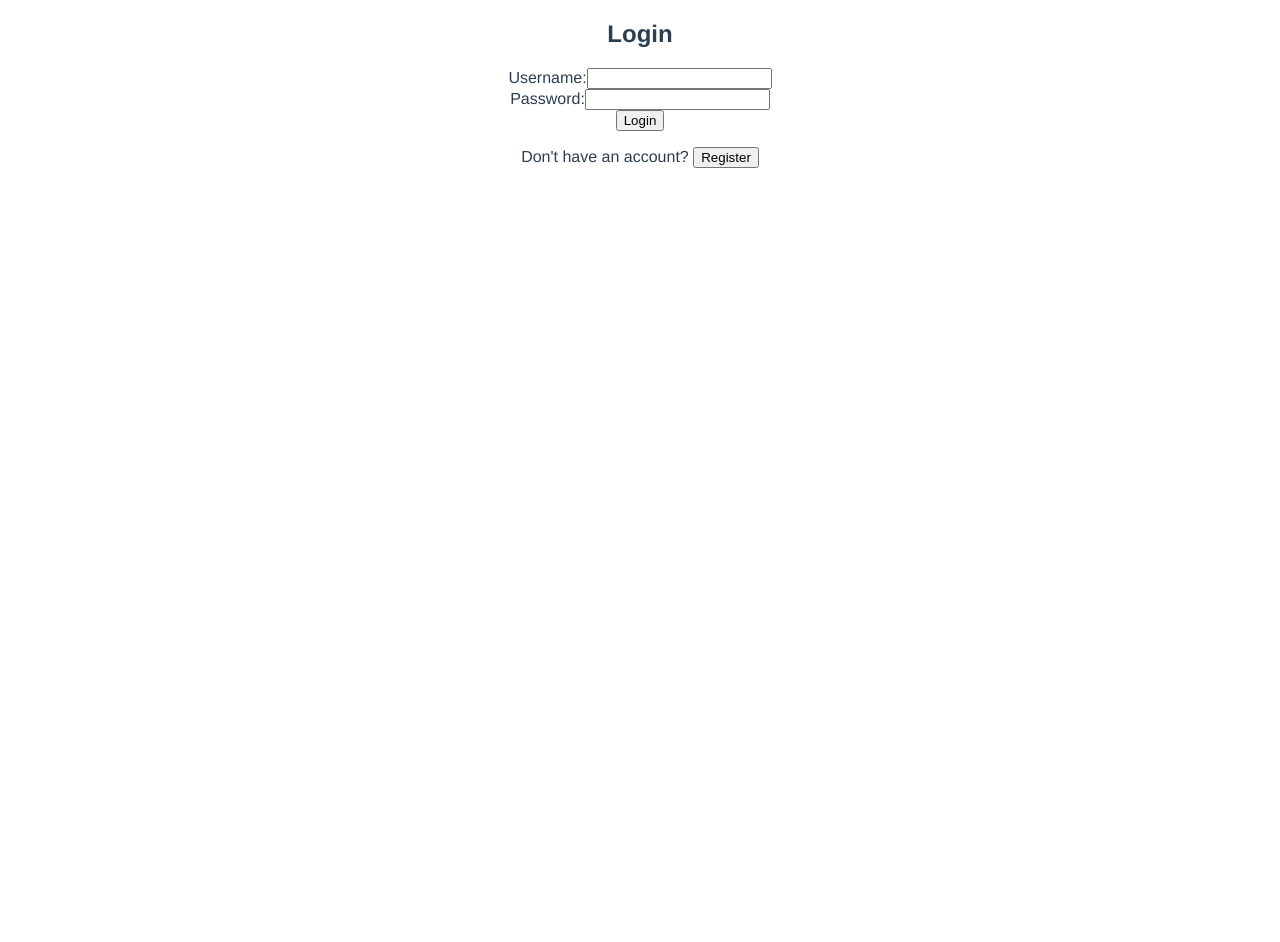
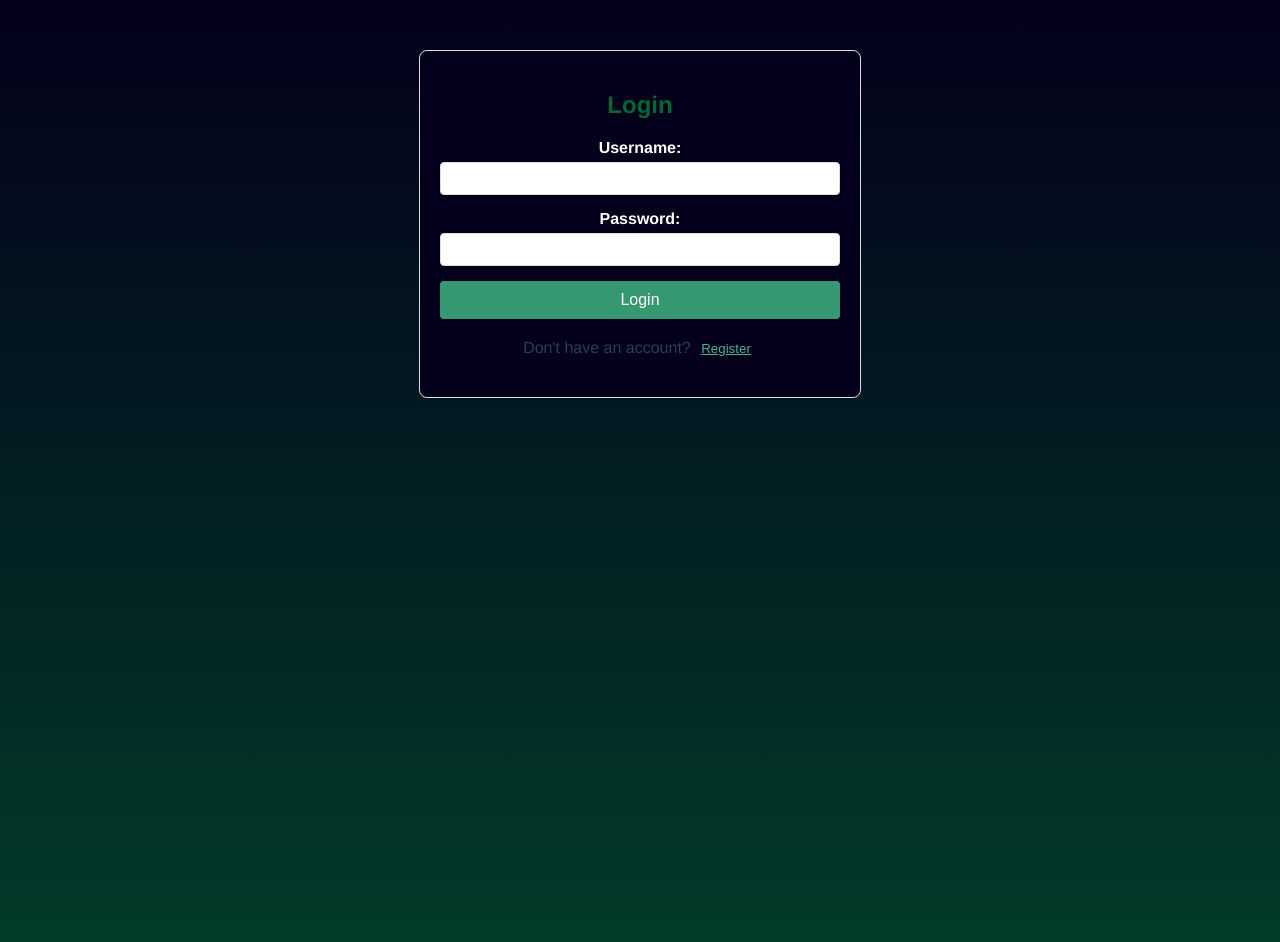
Before and after one commit to MattKeuning/371-class-project, a Vue app in the folder frontend/: page /auth in a window 1280 px wide. Shown: the top 942 px of the page. Before the commit the page ends 800 px from the top, so only its background shows below. Built offline with nearby package versions, Linux system fonts and the light colour scheme.

Commit message:
Added frontend docker watch and updated color and style of Login.vue

```diff
--- a/frontend/src/Login.vue
+++ b/frontend/src/Login.vue
@@ -1,7 +1,7 @@
 <template>
   <div class="login-container">
-    <h2>Login</h2>
-    <form @submit.prevent="handleLogin" class="login-form">
+    <form v-if="showLogin" @submit.prevent="handleLogin" class="login-form">
+      <h2>Login</h2>
       <div v-if="error" class="error-message">{{ error }}</div>
 
       <div class="form-group">
@@ -19,14 +19,8 @@
       </button>
     </form>
 
-    <div class="register-link">
-      <p>Don't have an account? <button @click="showRegister = !showRegister" class="link-btn">
-        {{ showRegister ? 'Back to Login' : 'Register' }}
-      </button></p>
-    </div>
-
     <form v-if="showRegister" @submit.prevent="handleRegister" class="register-form">
-      <h3>Register</h3>
+      <h2>Register</h2>
       <div v-if="registerError" class="error-message">{{ registerError }}</div>
       <div v-if="registerSuccess" class="success-message">{{ registerSuccess }}</div>
 
@@ -49,5 +43,174 @@
         {{ registerLoading ? 'Registering...' : 'Register' }}
       </button>
     </form>
+        <div class="register-link">
+      <p>
+        {{  showLogin ? 'Don\'t have an account?' : 'Already have an account?' }}
+        <button @click="showRegister = !showRegister, showLogin = !showLogin" class="link-btn">
+        {{ showRegister ? 'Back to Login' : 'Register' }}
+      </button></p>
+    </div>
   </div>
 </template>
+
+<script setup>
+import { ref } from 'vue'
+import { useAuthStore } from './stores/auth.js'
+import { useRouter } from 'vue-router'
+
+const authStore = useAuthStore()
+const router = useRouter()
+
+const username = ref('')
+const password = ref('')
+const loading = ref(false)
+const error = ref('')
+
+const showRegister = ref(false)
+const showLogin = ref(true)
+const regUsername = ref('')
+const regEmail = ref('')
+const regPassword = ref('')
+const registerLoading = ref(false)
+const registerError = ref('')
+const registerSuccess = ref('')
+
+const handleLogin = async () => {
+  loading.value = true
+  error.value = ''
+
+  const result = await authStore.login({
+    username: username.value,
+    password: password.value
+  })
+
+  loading.value = false
+
+  if (result.success) {
+    router.push('/home')
+  } else {
+    error.value = result.error
+  }
+}
+
+const handleRegister = async () => {
+  registerLoading.value = true
+  registerError.value = ''
+  registerSuccess.value = ''
+
+  const result = await authStore.register({
+    username: regUsername.value,
+    email: regEmail.value,
+    password: regPassword.value
+  })
+
+  registerLoading.value = false
+
+  if (result.success) {
+    registerSuccess.value = 'Registration successful! You can now log in.'
+    regUsername.value = ''
+    regEmail.value = ''
+    regPassword.value = ''
+    showRegister.value = false
+  } else {
+    registerError.value = result.error
+  }
+}
+</script>
+<style>
+body {
+  background: linear-gradient(180deg, #04001b, #006834);
+  height: 200vh;
+  margin: 0;
+}
+</style>
+<style scoped>
+.login-container {
+  max-width: 400px;
+  margin: 50px auto;
+  padding: 20px;
+  border: 1px solid #ddd;
+  border-radius: 8px;
+  background: #04001b;
+}
+
+.login-form, .register-form {
+  margin-bottom: 20px;
+}
+
+.form-group {
+  margin-bottom: 15px;
+}
+
+label {
+  display: block;
+  margin-bottom: 5px;
+  font-weight: bold;
+  color: rgb(255, 255, 255);
+}
+
+h2 {
+  color: #006834;
+}
+
+input {
+  width: 100%;
+  padding: 8px;
+  border: 1px solid #ddd;
+  border-radius: 4px;
+  box-sizing: border-box;
+}
+
+.login-btn, .register-btn {
+  width: 100%;
+  padding: 10px;
+  background-color: #369870;
+  color: white;
+  border: none;
+  border-radius: 4px;
+  cursor: pointer;
+  font-size: 16px;
+}
+
+.login-btn:hover, .register-btn:hover {
+  background-color: #006834;
+}
+
+.login-btn:disabled, .register-btn:disabled {
+  background-color: #ccc;
+  cursor: not-allowed;
+}
+
+.error-message {
+  color: #e74c3c;
+  background-color: #faddd7;
+  padding: 10px;
+  border-radius: 4px;
+  margin-bottom: 15px;
+}
+
+.success-message {
+  color: #27ae60;
+  background-color: #d5f4e6;
+  padding: 10px;
+  border-radius: 4px;
+  margin-bottom: 15px;
+}
+
+.register-link {
+  text-align: center;
+  margin: 20px 0;
+}
+
+.link-btn {
+  background: none;
+  border: none;
+  color: #42b883;
+  cursor: pointer;
+  text-decoration: underline;
+}
+
+.link-btn:hover {
+  color: #369870;
+}
+</style>
```
Also changed, not shown: 1 other file (tests, documents, lock files or other folders).
